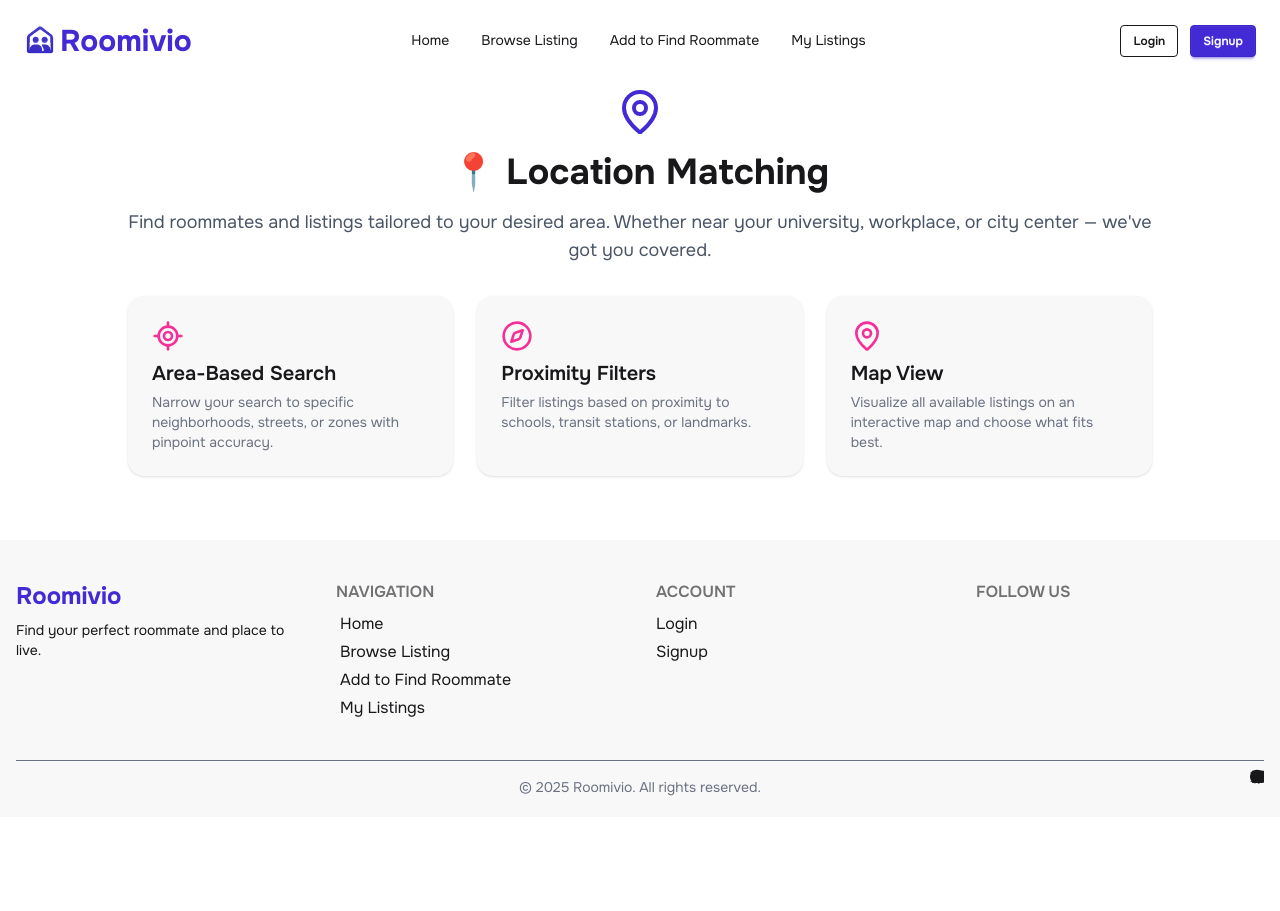
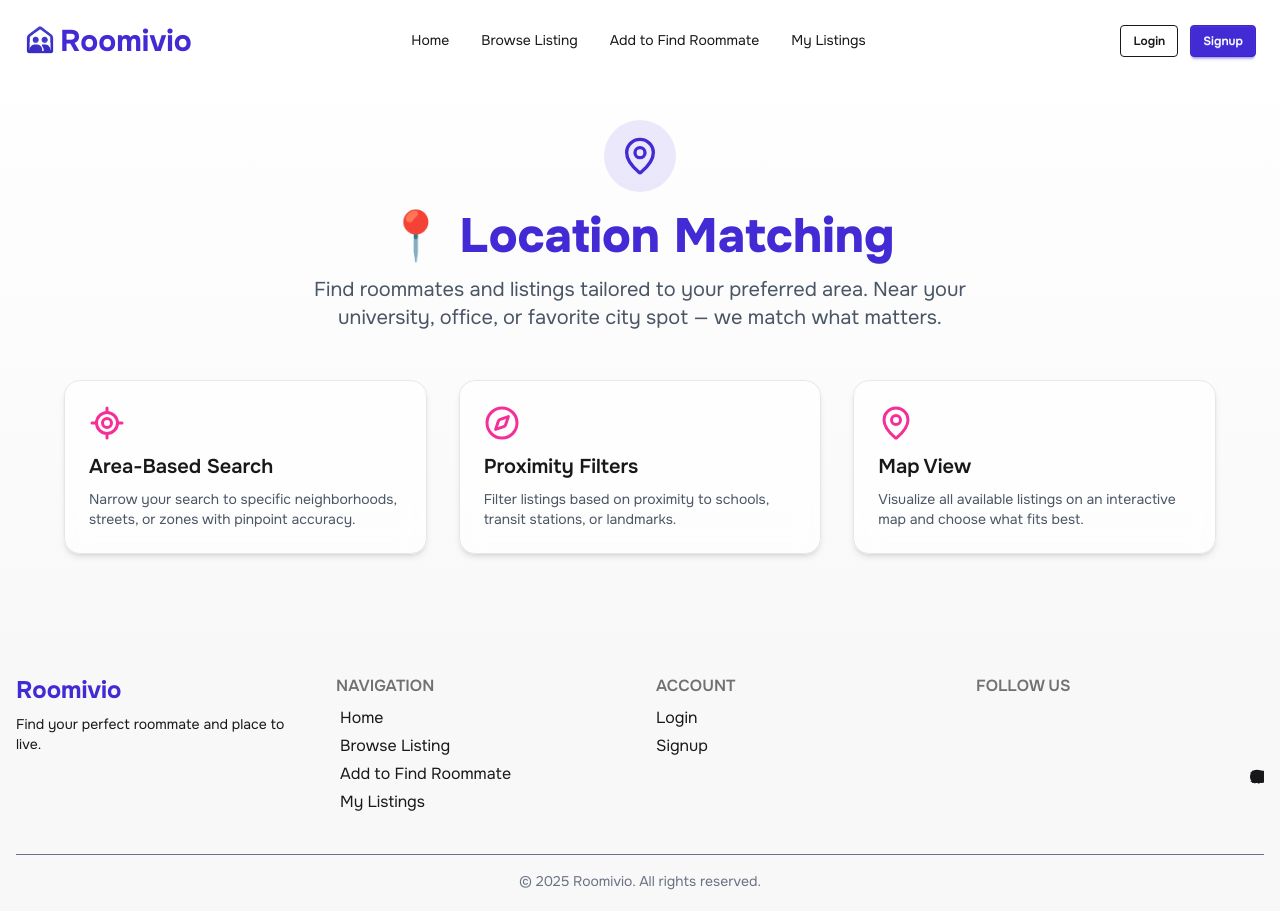
Before and after one commit to sharifulislamudoy/Romivio-client, a React (Vite) app: page /location-matching in a window 1280 px wide. Before the commit the page ends 817 px from the top, so only its background shows below. Built offline with nearby package versions, Linux system fonts and the light colour scheme; no server answers.

Commit message:
added more extra fetures

```diff
--- a/src/Components/Banner.jsx
+++ /dev/null
@@ -1,69 +0,0 @@
-import { useEffect, useState } from 'react';
-import { FaSearch } from 'react-icons/fa';
-import { NavLink } from 'react-router-dom';
-
-
-
-const slides = [
-    {
-        id: 1,
-        title: "Find the Perfect Roommate",
-        desc: "Roomivio helps you connect with people who match your lifestyle, budget, and vibe.",
-        buttonText: "Browse Listings",
-        link: "/browse",
-    },
-    {
-        id: 2,
-        title: "Post Your Listing with Ease",
-        desc: "Looking for a roommate? Add your listing and let others find you!",
-        buttonText: "Add Listing",
-        link: "/add-roommate",
-    },
-    {
-        id: 3,
-        title: "Secure & Verified Profiles",
-        desc: "We prioritize your safety with verified user accounts and transparent listings.",
-        buttonText: "Join Roomivio",
-        link: "/signup",
-    },
-];
-
-const Banner = () => {
-    const [currentSlide, setCurrentSlide] = useState(0);
-
-    useEffect(() => {
-        const interval = setInterval(() => {
-            setCurrentSlide((prev) => (prev + 1) % slides.length);
-        }, 5000);
-
-        return () => clearInterval(interval);
-    }, []);
-
-    return (
-        <div
-            className="w-full h-55  relative overflow-hidden"
-        >
-             <div className="absolute inset-0 "></div>
-
-            <div>
-                {slides.map((slide, index) => (
-                <div
-                    key={slide.id}
-                    className={`absolute top-0 left-0 w-full h-full transition-opacity duration-1000 ${index === currentSlide ? "opacity-100 z-10" : "opacity-0 z-0"
-                        }`}
-                >
-                    <div className="absolute inset-0 bg-opacity-50 flex items-center justify-center text-center text-white px-6">
-                        <div>
-                            <h2 className="text-3xl font-bold  text-black"><p>{slide.title}</p></h2>
-                            <p className="text-lg">{slide.desc}</p>
-                            <NavLink to={slide.link} className="btn btn-primary">{slide.buttonText}</NavLink>
-                        </div>
-                    </div>
-                </div>
-            ))}
-            </div>
-        </div>
-    );
-};
-
-export default Banner;
--- a/src/Components/LocationMatching.jsx
+++ b/src/Components/LocationMatching.jsx
@@ -1,54 +1,80 @@
 import { motion } from "framer-motion";
 import { MapPin, Compass, LocateFixed } from "lucide-react";
+
+const cardVariants = {
+  initial: { opacity: 0, y: 40 },
+  animate: { opacity: 1, y: 0 },
+};
 
 const LocationMatching = () => {
   return (
     <motion.section
-      className="mt-6 py-16 px-4 bg-base-100 text-base-content"
+      className="mt-10 py-20 px-4 bg-gradient-to-b from-base-100 to-base-200 text-base-content"
       initial={{ opacity: 0, y: 60 }}
       whileInView={{ opacity: 1, y: 0 }}
       transition={{ duration: 0.6 }}
       viewport={{ once: true }}
     >
-      <div className="max-w-5xl mx-auto text-center">
-        <div className="flex justify-center mb-4">
-          <MapPin className="w-12 h-12 text-primary" />
+      <div className="max-w-6xl mx-auto text-center">
+        <div className="flex justify-center mb-5">
+          <motion.div
+            initial={{ scale: 0 }}
+            whileInView={{ scale: 1 }}
+            transition={{ type: "spring", stiffness: 100 }}
+            className="bg-primary/10 p-4 rounded-full"
+          >
+            <MapPin className="w-10 h-10 text-primary" />
+          </motion.div>
         </div>
-        <h2 className="text-3xl md:text-4xl font-bold mb-4">📍 Location Matching</h2>
-        <p className="text-lg text-gray-600 mb-8">
-          Find roommates and listings tailored to your desired area. Whether near your university, workplace, or city center — we've got you covered.
+        <h2 className="text-4xl md:text-5xl font-extrabold mb-4 text-primary">
+          📍 Location Matching
+        </h2>
+        <p className="text-lg md:text-xl text-gray-600 max-w-2xl mx-auto mb-12">
+          Find roommates and listings tailored to your preferred area. Near your university, office, or favorite city spot — we match what matters.
         </p>
 
-        <div className="grid grid-cols-1 md:grid-cols-3 gap-6 text-left">
+        <div className="grid grid-cols-1 md:grid-cols-3 gap-8 text-left">
           <motion.div
-            className="bg-base-200 p-6 rounded-2xl shadow hover:shadow-lg"
-            whileHover={{ scale: 1.03 }}
+            className="bg-white/70 backdrop-blur-md border border-gray-200 p-6 rounded-2xl shadow-md hover:shadow-xl transition-all duration-300"
+            whileHover={{ scale: 1.04 }}
+            variants={cardVariants}
+            initial="initial"
+            whileInView="animate"
+            transition={{ duration: 0.4, delay: 0.1 }}
           >
-            <LocateFixed className="w-8 h-8 text-secondary mb-2" />
-            <h4 className="font-semibold text-xl mb-1">Area-Based Search</h4>
-            <p className="text-sm text-gray-500">
+            <LocateFixed className="w-9 h-9 text-secondary mb-3" />
+            <h4 className="font-semibold text-xl mb-2">Area-Based Search</h4>
+            <p className="text-sm text-gray-600">
               Narrow your search to specific neighborhoods, streets, or zones with pinpoint accuracy.
             </p>
           </motion.div>
 
           <motion.div
-            className="bg-base-200 p-6 rounded-2xl shadow hover:shadow-lg"
-            whileHover={{ scale: 1.03 }}
+            className="bg-white/70 backdrop-blur-md border border-gray-200 p-6 rounded-2xl shadow-md hover:shadow-xl transition-all duration-300"
+            whileHover={{ scale: 1.04 }}
+            variants={cardVariants}
+            initial="initial"
+            whileInView="animate"
+            transition={{ duration: 0.4, delay: 0.2 }}
           >
-            <Compass className="w-8 h-8 text-secondary mb-2" />
-            <h4 className="font-semibold text-xl mb-1">Proximity Filters</h4>
-            <p className="text-sm text-gray-500">
+            <Compass className="w-9 h-9 text-secondary mb-3" />
+            <h4 className="font-semibold text-xl mb-2">Proximity Filters</h4>
+            <p className="text-sm text-gray-600">
               Filter listings based on proximity to schools, transit stations, or landmarks.
             </p>
           </motion.div>
 
           <motion.div
-            className="bg-base-200 p-6 rounded-2xl shadow hover:shadow-lg"
-            whileHover={{ scale: 1.03 }}
+            className="bg-white/70 backdrop-blur-md border border-gray-200 p-6 rounded-2xl shadow-md hover:shadow-xl transition-all duration-300"
+            whileHover={{ scale: 1.04 }}
+            variants={cardVariants}
+            initial="initial"
+            whileInView="animate"
+            transition={{ duration: 0.4, delay: 0.3 }}
           >
-            <MapPin className="w-8 h-8 text-secondary mb-2" />
-            <h4 className="font-semibold text-xl mb-1">Map View</h4>
-            <p className="text-sm text-gray-500">
+            <MapPin className="w-9 h-9 text-secondary mb-3" />
+            <h4 className="font-semibold text-xl mb-2">Map View</h4>
+            <p className="text-sm text-gray-600">
               Visualize all available listings on an interactive map and choose what fits best.
             </p>
           </motion.div>
--- a/src/Components/OurUsers.jsx
+++ b/src/Components/OurUsers.jsx
@@ -50,11 +50,11 @@ const OurUsers = () => {
         <h2 className="text-3xl md:text-4xl font-bold mb-8 text-center">
           👥 Our Users
         </h2>
-
         <div className="overflow-x-auto">
+          <div className="max-h-[400px] overflow-y-auto">
             <table className="table w-full text-sm border border-base-300">
-            <thead>
-              <tr className="bg-base-200 text-base-content">
+              <thead className="sticky top-0 z-10 bg-base-200">
+                <tr className="text-base-content">
                   <th className="p-3">Photo</th>
                   <th className="p-3">Name</th>
                   <th className="p-3">Email</th>
@@ -82,6 +82,8 @@ const OurUsers = () => {
             </table>
           </div>
         </div>
+
+      </div>
     </motion.section>
   );
 };
--- a/src/Pages/Home.jsx
+++ b/src/Pages/Home.jsx
@@ -1,6 +1,5 @@
 
 import { useEffect, useState } from 'react';
-import Banner from '../Components/Banner';
 import FeaturedRoommates from '../Components/FeaturedRoommates';
 import HowItWorks from '../Components/HowItWorks';
 import LoadingSpinner from '../Components/LoadingSpinner';
@@ -32,11 +31,10 @@ const Home = () => {
                 <IntroTypingSection></IntroTypingSection>
                 <CarouselBanner></CarouselBanner>
             </div>
+            <CallToActionSection></CallToActionSection>
             <FeaturedRoommates></FeaturedRoommates>
-            <CallToActionSection></CallToActionSection>
             <OurUsers></OurUsers>
             <TopLocations></TopLocations>
-            <Banner></Banner>
             <Testimonials></Testimonials>
             <WhyChooseUs></WhyChooseUs>
             <HowItWorks></HowItWorks>
--- a/src/Provider/PrivateRoute.jsx
+++ b/src/Provider/PrivateRoute.jsx
@@ -1,25 +1,40 @@
-import { useContext } from 'react';
+import { useContext, useEffect, useState } from 'react';
 import { AuthContext } from './AuthProvider';
 import { Navigate, useLocation } from 'react-router-dom';
 import LoadingSpinner from '../Components/LoadingSpinner';
+import Swal from 'sweetalert2';
 
 const PrivateRoute = ({ children }) => {
+    const { user, loading } = useContext(AuthContext);
+    const location = useLocation();
+    const [showAlert, setShowAlert] = useState(false);
 
-    const { user, loading } = useContext(AuthContext);
+    useEffect(() => {
+        if (!loading && !user && !showAlert) {
+            Swal.fire({
+                icon: 'warning',
+                title: 'Unauthorized',
+                text: 'Please log in to access this page',
+                confirmButtonText: 'Go to Login'
+            }).then(() => {
+                setShowAlert(true);
+            });
+        }
+    }, [loading, user, showAlert]);
 
-    const location = useLocation();
-
-
-
-    if(loading) {
-        return <LoadingSpinner></LoadingSpinner>
+    if (loading) {
+        return <LoadingSpinner />;
     }
 
     if (user && user?.email) {
         return children;
     }
 
-    return <Navigate state={location.pathname} to={'/login'}></Navigate>
+    if (showAlert) {
+        return <Navigate to="/login" state={{ from: location }} replace />;
+    }
+
+    return null;
 };
 
 export default PrivateRoute;
```
Also changed, not shown: src/Components/HowItWorks.jsx (+25 -20 lines), src/Components/Testimonials.jsx (+12 -9 lines), src/Components/TopLocations.jsx (+28 -10 lines), src/Components/WhyChooseUs.jsx (+48 -41 lines). Lines whose indentation alone changed are shown as unchanged.
